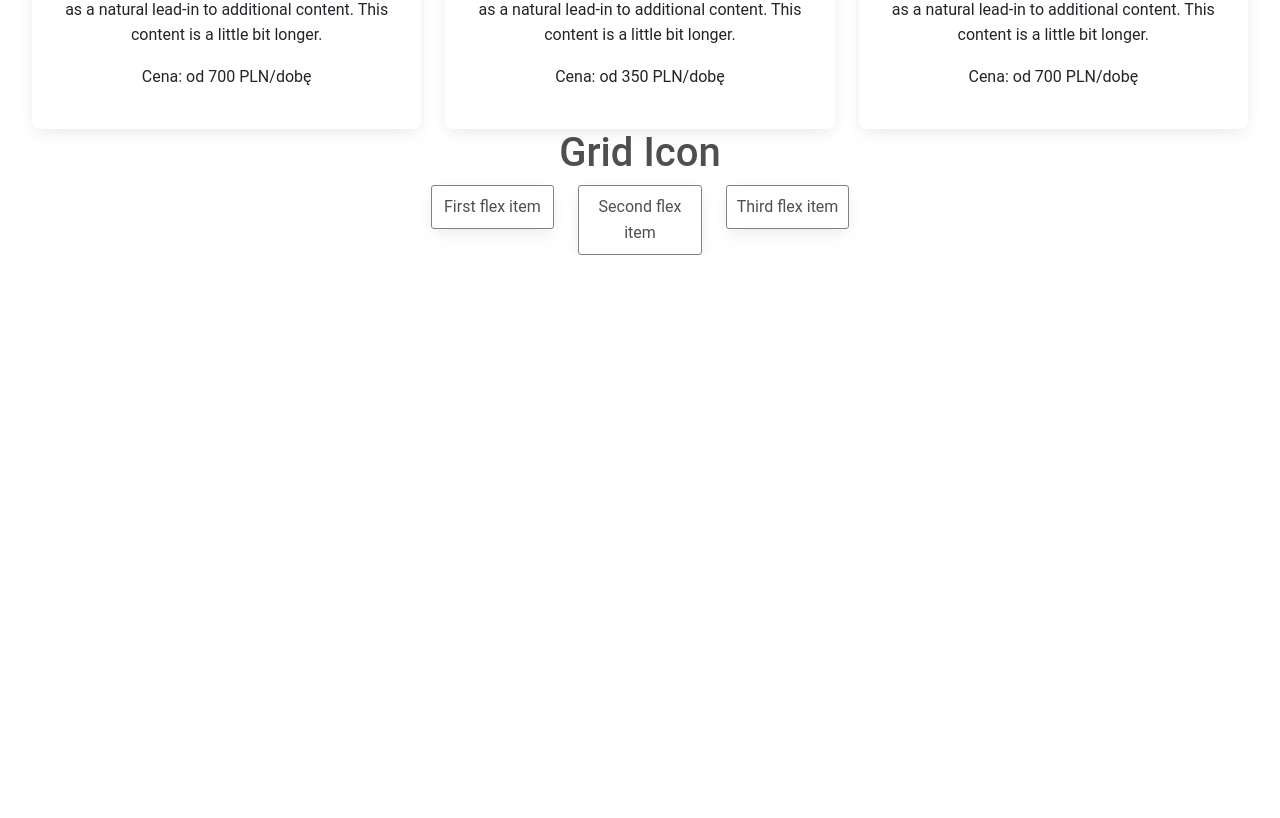
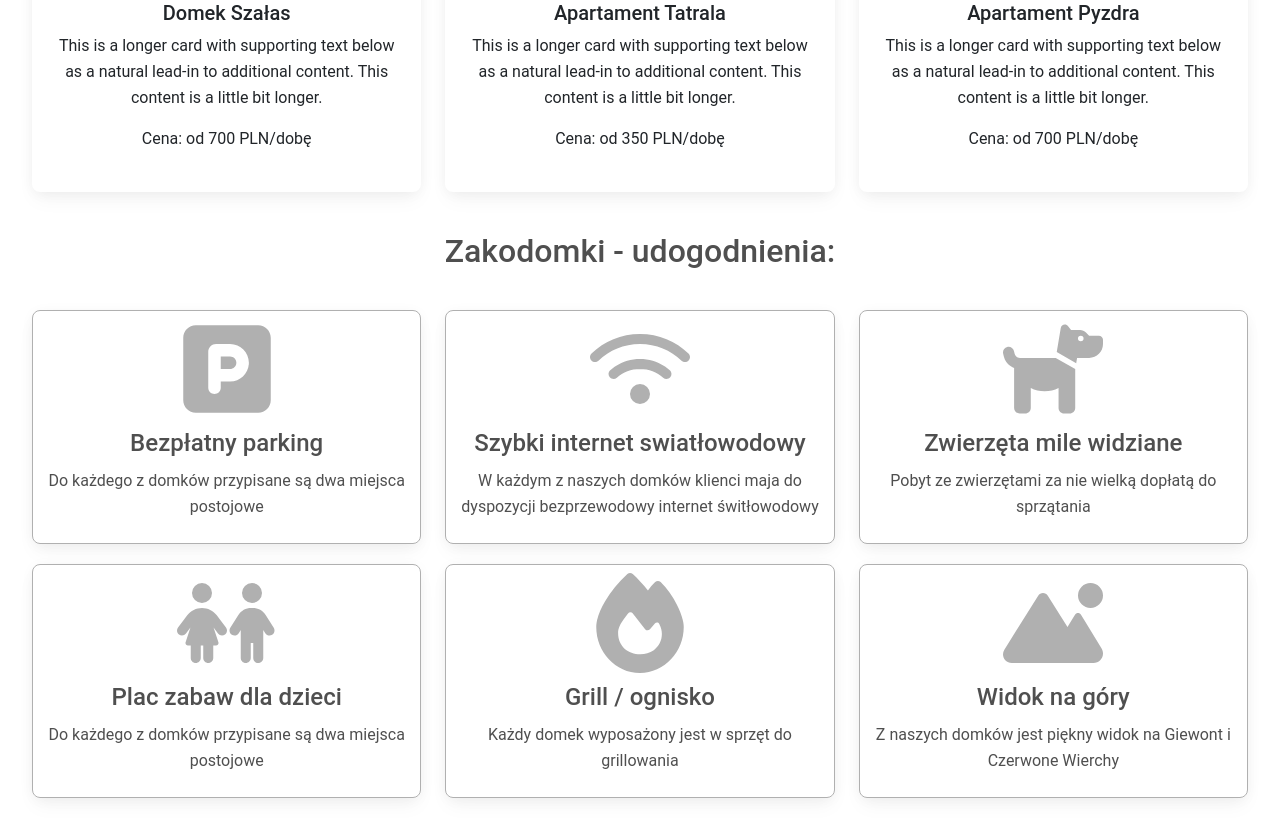
Before and after one commit to Grzesiek333/Zakodomki, a React (Vite) app: page / in a window 1280 px wide. Shown: the part 1160-1978 px from the top of the page. Before the commit the page ends 1415 px from the top, so only its background shows below. Built offline with nearby package versions, Linux system fonts and the light colour scheme.

Commit message:
grid_icon_finish

```diff
--- a/package.json
+++ b/package.json
@@ -11,8 +11,14 @@
   },
   "dependencies": {
     "@fortawesome/fontawesome-free": "^6.4.2",
+    "@fortawesome/fontawesome-svg-core": "^6.4.2",
+    "@fortawesome/free-brands-svg-icons": "^6.4.2",
+    "@fortawesome/free-regular-svg-icons": "^6.4.2",
+    "@fortawesome/free-solid-svg-icons": "^6.4.2",
+    "@fortawesome/react-fontawesome": "^0.2.0",
     "@supabase/supabase-js": "^2.38.1",
     "axios": "^1.5.1",
+    "babel-plugin-macros": "^3.1.0",
     "bootstrap": "^5.3.2",
     "date-fns": "^2.30.0",
     "hooks": "^0.3.2",
--- a/src/App.scss
+++ b/src/App.scss
@@ -16,4 +16,7 @@
 }
 body {
   font-family: var(--font-family);
+  h2 {
+    margin: 40px;
+  }
 }
--- a/src/components/grid_cards.jsx
+++ b/src/components/grid_cards.jsx
@@ -31,7 +31,7 @@ function GridCards() {
   return (
     <>
     <section id="sekcja-gridcards">
-      <h1>Wybierz domek dla siebie:</h1>
+      <h2>Wybierz domek dla siebie:</h2>
       <Row xs={1} md={3} className="g-4" style={{ maxWidth: '1240px' }}>
         {items_cards.map((item, idx) => (
           <Col key={idx} >
--- a/src/components/grid_icon.jsx
+++ b/src/components/grid_icon.jsx
@@ -1,22 +1,63 @@
 import React from "react";
 import { MDBRow, MDBCol } from 'mdb-react-ui-kit';
+import { library } from '@fortawesome/fontawesome-svg-core';
+import { faSquareParking } from '@fortawesome/free-solid-svg-icons';
+import { FontAwesomeIcon } from '@fortawesome/react-fontawesome';
+import { faWifi } from '@fortawesome/free-solid-svg-icons';
+import { faDog } from '@fortawesome/free-solid-svg-icons';
+import { faChildren } from '@fortawesome/free-solid-svg-icons';
+import { faFire } from '@fortawesome/free-solid-svg-icons';
+import { faMountainSun } from '@fortawesome/free-solid-svg-icons';
 
 export default function GridIcon() {
+  const iconStyle = { border: '1px solid #b0b0b0', borderRadius: '0.5rem', boxShadow: '0 2px 15px -3px rgba(0, 0, 0, 0.07), 0 10px 20px -2px rgba(0, 0, 0, 0.04)' };
   return (
     <>
-<h1>Grid Icon</h1>
-<MDBRow>
-      <MDBCol md='4'>
-      <div className="order-3 p-2" style={{border: '1px solid grey', borderRadius: '3px', boxShadow: '0 2px 15px -3px rgba(0, 0, 0, 0.07), 0 10px 20px -2px rgba(0, 0, 0, 0.04)'}}>First flex item</div>
-      </MDBCol>
-      <MDBCol md='4'>
-      <div className="order-2 p-2" style={{border: '1px solid grey', borderRadius: '3px', boxShadow: '0 2px 15px -3px rgba(0, 0, 0, 0.07), 0 10px 20px -2px rgba(0, 0, 0, 0.04)'}}>Second flex item</div>
-      </MDBCol>
-      <MDBCol md='4'>
-      <div className="order-1 p-2" style={{border: '1px solid grey', borderRadius: '3px', boxShadow: '0 2px 15px -3px rgba(0, 0, 0, 0.07), 0 10px 20px -2px rgba(0, 0, 0, 0.04)'}}>Third flex item</div>
-      </MDBCol>
-</MDBRow>
-
+      <h2>Zakodomki - udogodnienia:</h2>
+      <MDBRow style={{width: '100%', maxWidth: '1240px'}}>
+        <MDBCol md='4' style={{marginBottom: '20px'}}>
+          <div className="order-3 p-2" style={iconStyle}>
+          <FontAwesomeIcon icon={faSquareParking} size="2xl" style={{color: "#b0b0b0", width: '100px', height: '100px'}} />
+          <h4 style={{marginTop: '10px'}}>Bezpłatny parking</h4>
+          <p style={{marginTop: '10px'}}>Do każdego z domków przypisane są dwa miejsca postojowe</p>
+          </div>
+        </MDBCol>
+        <MDBCol md='4'style={{marginBottom: '20px'}}>
+        <div className="order-3 p-2" style={iconStyle}>
+          <FontAwesomeIcon icon={faWifi} size="2xl" style={{color: "#b0b0b0", width: '100px', height: '100px'}} />
+          <h4 style={{marginTop: '10px'}}>Szybki internet swiatłowodowy</h4>
+          <p style={{marginTop: '10px'}}>W każdym z naszych domków klienci maja do dyspozycji bezprzewodowy internet świtłowodowy </p>
+          </div>
+        </MDBCol>
+        <MDBCol md='4'style={{marginBottom: '20px'}}>
+        <div className="order-3 p-2" style={iconStyle}>
+          <FontAwesomeIcon icon={faDog} size="2xl" style={{color: "#b0b0b0", width: '100px', height: '100px'}} />
+          <h4 style={{marginTop: '10px'}}>Zwierzęta mile widziane</h4>
+          <p style={{marginTop: '10px'}}>Pobyt ze zwierzętami za nie wielką dopłatą do sprzątania</p>
+          </div>
+        </MDBCol>
+        <MDBCol md='4'style={{marginBottom: '20px'}}>
+        <div className="order-3 p-2" style={iconStyle}>
+          <FontAwesomeIcon icon={faChildren} size="2xl" style={{color: "#b0b0b0", width: '100px', height: '100px'}} />
+          <h4 style={{marginTop: '10px'}}>Plac zabaw dla dzieci</h4>
+          <p style={{marginTop: '10px'}}>Do każdego z domków przypisane są dwa miejsca postojowe</p>
+          </div>
+        </MDBCol>
+        <MDBCol md='4'style={{marginBottom: '20px'}}>
+        <div className="order-3 p-2" style={iconStyle}>
+          <FontAwesomeIcon icon={faFire} size="2xl" style={{color: "#b0b0b0", width: '100px', height: '100px'}} />
+          <h4 style={{marginTop: '10px'}}>Grill / ognisko</h4>
+          <p style={{marginTop: '10px'}}>Każdy domek wyposażony jest w sprzęt do grillowania</p>
+          </div>
+        </MDBCol>
+        <MDBCol md='4'style={{marginBottom: '20px'}}>
+        <div className="order-3 p-2" style={iconStyle}>
+          <FontAwesomeIcon icon={faMountainSun} size="2xl" style={{color: "#b0b0b0", width: '100px', height: '100px'}} />
+          <h4 style={{marginTop: '10px'}}>Widok na góry</h4>
+          <p style={{marginTop: '10px'}}>Z naszych domków jest piękny widok na Giewont i Czerwone Wierchy</p>
+          </div>
+        </MDBCol>
+      </MDBRow>
     </>
   );
 }
```
Also changed, not shown: 1 other file (tests, documents, lock files or other folders).
